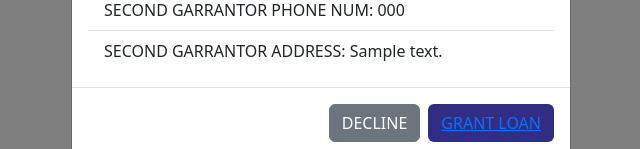
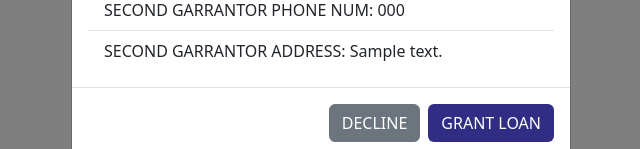
Before and after one commit to cyber-maphian/fcmbhackerthon, a Flask app: template templates/notification.html in a window 1280 px wide, after a click on "LEARN MORE". Shown: the part 651-800 px from the top of the page, without its empty margins (319-959 px from the left). Run offline with Flask 3, Linux system fonts and the light colour scheme; the template is opened without the code that fills it: most values are stand-ins (such as "Sample title", 1, 10 or a date in 2020); some libraries are stand-ins or nearby versions.

Commit message:
notification.html

```diff
--- a/templates/notification.html
+++ b/templates/notification.html
@@ -81,7 +81,7 @@
 		      </div>
 		      <div class="modal-footer">
 		        <button type="button" class="btn btn-secondary" data-bs-dismiss="modal">DECLINE</button>
-		        <button type="button" class="btn" style="background-color: #312d84; text-decoration: none; color: white;"><a href="peer2peer.html">GRANT LOAN</a></button>
+		        <button type="button" class="btn" style="background-color: #312d84; text-decoration: none; color: white;"><a href="{{url_for('peer')}}" class="nav-link">GRANT LOAN</a></button>
 		      </div>
 		    </div>
 		  </div>
```
